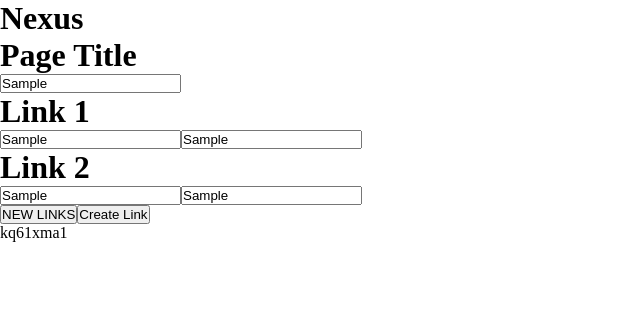
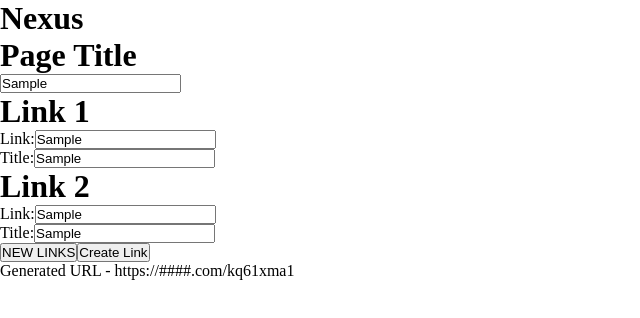
Before and after one commit to PhilippeRoemer/Nexus, a React (Create React App) app: page / in a window 1280 px wide. Both pictures are taken after typing "Sample", "Sample", "Sample", "Sample", "Sample" into the empty fields and a click on the button "Create Link". Shown: the top 318 px of the page, without its empty margins (0-640 px from the left). Built offline with nearby package versions, Linux system fonts and the light colour scheme.

Commit message:
App outline reorganized

```diff
--- a/src/App.js
+++ b/src/App.js
@@ -3,22 +3,20 @@ import "./App.css";
 import { useState } from "react";
 
 function App() {
-    const [randomURL, setRandomURL] = useState("");
+    const [randomURL, setRandomURL] = useState(null);
 
-    const [newLink, setNewLink] = useState(2);
     const [linkList, setLinkList] = useState([
         { link: "", title: "" },
         { link: "", title: "" },
     ]);
 
     const URL_Generator = () => {
-        console.log("it works");
         setRandomURL(Math.random().toString(36).substring(2, 10));
     };
 
     const addNewLink = () => {
         console.log(linkList);
-        setLinkList([...linkList, { link: "" }]);
+        setLinkList([...linkList, { link: "", title: "" }]);
     };
 
     const removeLink = (index) => {
@@ -51,16 +49,31 @@ function App() {
             {linkList.map((singleList, index) => (
                 <div key={index}>
                     <h1>Link {index + 1}</h1>
-                    <div>
-                        <input name="link" id="link" type="text" placeholder="Link - https://" value={singleList.link} onChange={(e) => URLchange(e, index)} />
-                        <input name="title" id="title" type="text" placeholder="Title (optional)" value={singleList.title} onChange={(e) => URLtitleChange(e, index)} />
+                    <div className="inputContainer">
+                        <div>
+                            <div>
+                                <label>Link:</label>
+                                <input name="link" id="link" type="text" placeholder="https://" value={singleList.link} onChange={(e) => URLchange(e, index)} />{" "}
+                            </div>
+                            <div>
+                                <label>Title:</label>
+                                <input name="title" id="title" type="text" placeholder="(optional)" value={singleList.title} onChange={(e) => URLtitleChange(e, index)} />
+                            </div>
+                        </div>
+                        <div>
+                            {linkList.length > 2 ? (
+                                <button onClick={() => removeLink(index)} className="removeLinkButton">
+                                    X
+                                </button>
+                            ) : null}
+                        </div>
                     </div>
-                    {linkList.length > 2 ? <button onClick={() => removeLink(index)}>Remove Link</button> : null}
                 </div>
             ))}
             {linkList.length >= 4 ? null : <button onClick={addNewLink}>NEW LINKS</button>}
+
             <button onClick={URL_Generator}>Create Link</button>
-            <p>{randomURL}</p>
+            {randomURL !== null ? <p>Generated URL - https://####.com/{randomURL}</p> : null}
         </div>
     );
 }
```
